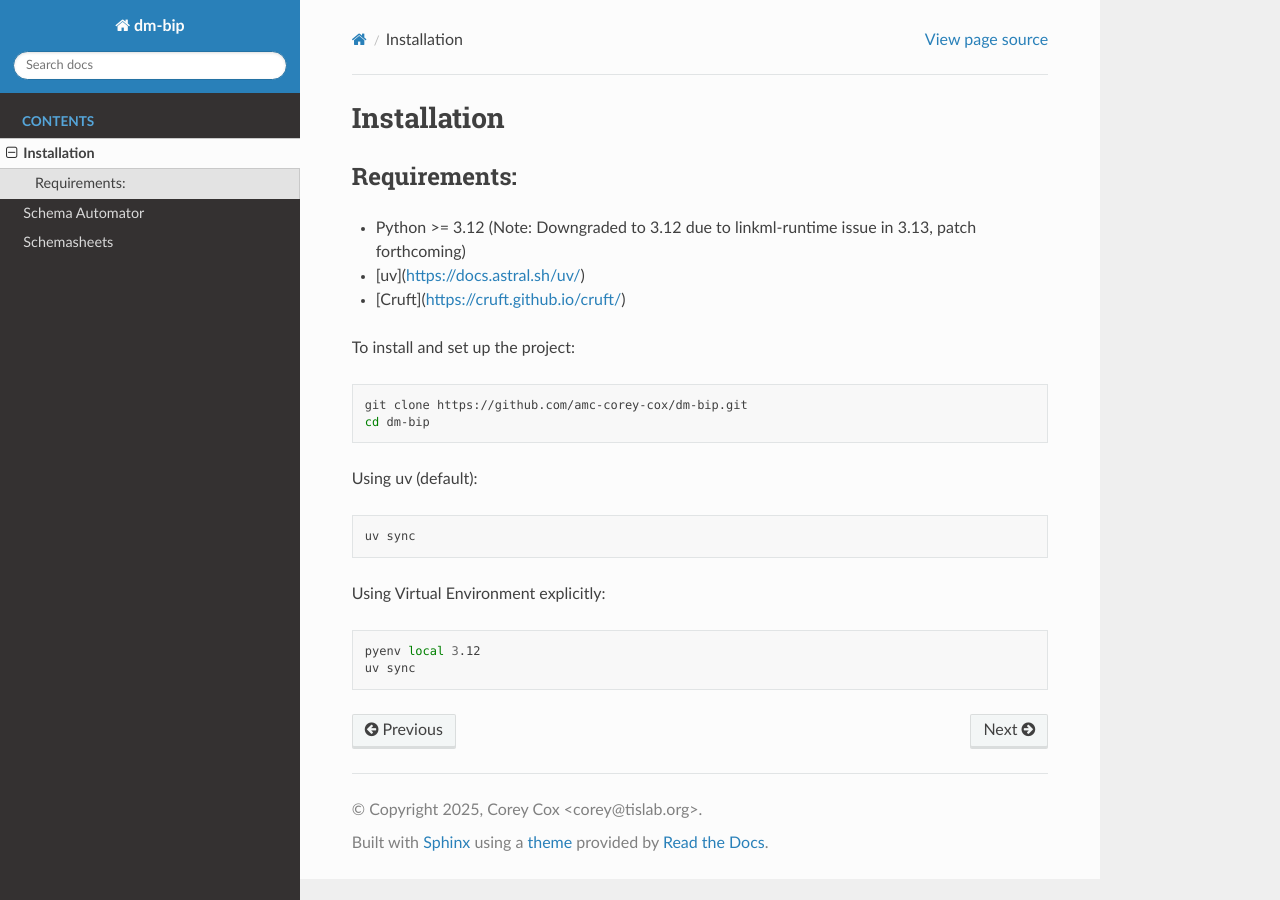
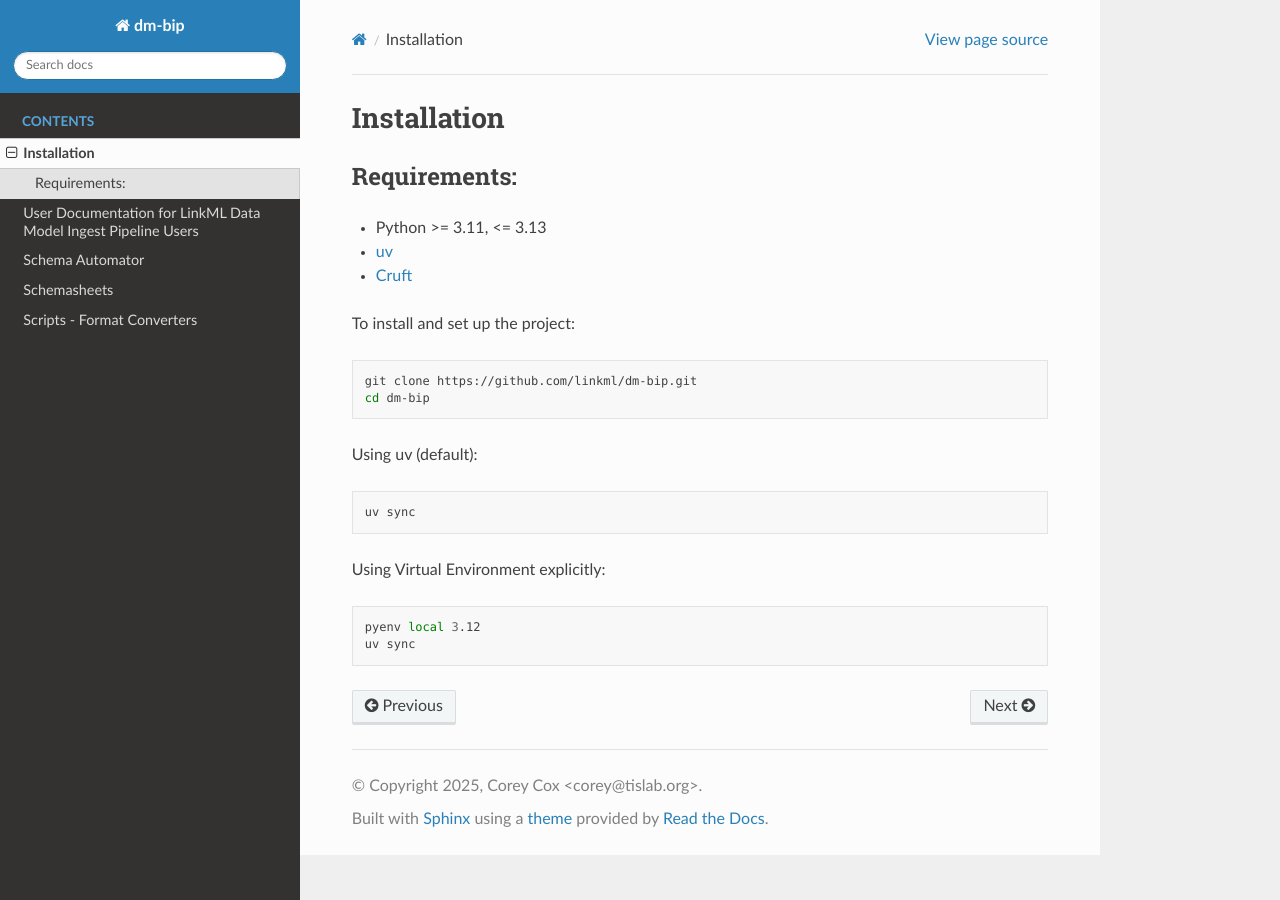
Before and after one commit to linkml/dm-bip, a Sphinx documentation site: the page built from docs/installation.rst, in a window 1280 px wide. Built offline with Sphinx 7.4.7 and the Read the Docs theme 3.1.0, drawn with Linux system fonts in a browser that asks for light colours.

Commit message:
Update documentation for accuracy and add missing docs with Claude

```diff
--- a/docs/index.rst
+++ b/docs/index.rst
@@ -41,8 +41,10 @@ Repository Structure
    :caption: Contents
 
    installation
+   pipeline_user_docs
    schema_automator
    schemasheets
+   scripts_format_converters
 
 
 Indices and tables
--- a/docs/installation.rst
+++ b/docs/installation.rst
@@ -5,15 +5,15 @@ Installation
 
 Requirements:
 -------------
-- Python >= 3.12 (Note: Downgraded to 3.12 due to linkml-runtime issue in 3.13, patch forthcoming)
-- [uv](https://docs.astral.sh/uv/)
-- [Cruft](https://cruft.github.io/cruft/)
+- Python >= 3.11, <= 3.13
+- `uv <https://docs.astral.sh/uv/>`_
+- `Cruft <https://cruft.github.io/cruft/>`_
 
 To install and set up the project:
 
 .. code-block:: bash
 
-    git clone https://github.com/amc-corey-cox/dm-bip.git
+    git clone https://github.com/linkml/dm-bip.git
     cd dm-bip
 
 Using uv (default):
```
Also changed, not shown: other parts of docs/index.rst (+1 -1 lines), README.md (+5 -4 lines), docs/intro.md (deleted), harmonica/README.md, src/dm_bip/cleaners/README.md (added), src/dm_bip/make_yaml/README.md (added), src/dm_bip/map_data/README.md (added), 1 other file.
